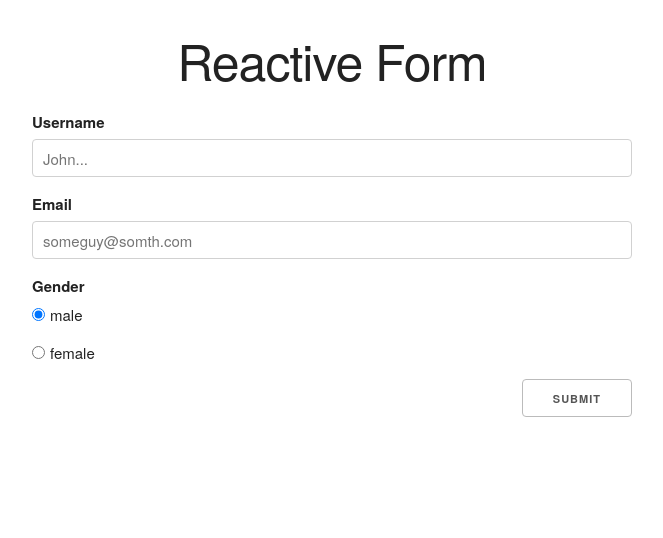
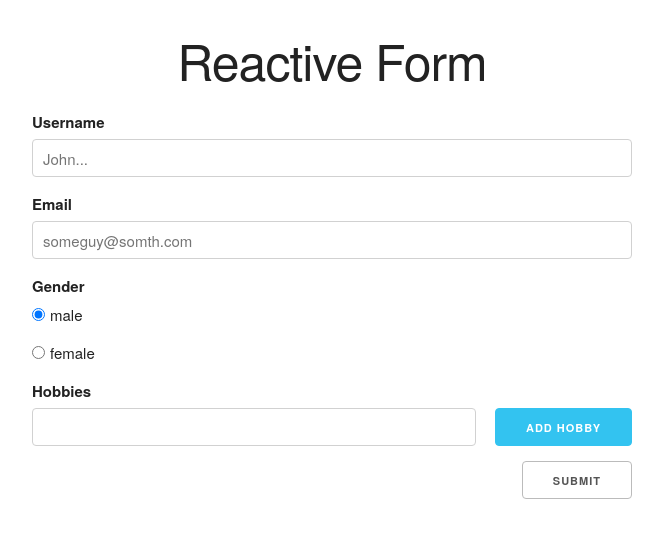
Before and after one commit to du-almeidalima/angular-course, an Angular app: page / in a window 1280 px wide. Shown: the top 538 px of the page, without its empty margins (308-971 px from the left). Built offline with nearby package versions, Linux system fonts and the light colour scheme.

Commit message:
Section 15: (RA) Arrays of Form Controls (FormArray)

```diff
--- a/src/app/app.component.html
+++ b/src/app/app.component.html
@@ -38,6 +38,22 @@
       </div>
     </div>
 
+    <div class="row">
+      <!-- Gender -->
+      <div class="nine columns" formArrayName="hobbies">
+        <label>Hobbies</label>
+        <input *ngFor="let hobbieControl of hobbiesFormControls; let i = index"
+               [formControlName]="i.toString()"
+               type="text" class="u-full-width"
+        >
+      </div>
+
+      <div class="three columns">
+        <button class="u-pull-right button-primary" (click)="onAddHobby()" type="button" style="margin-top: 29px">Add Hobby</button>
+      </div>
+
+    </div>
+
     <input
       [disabled]="userForm.invalid"
       [ngClass]="userForm.invalid ? 'button' : 'button-primary'"
--- a/src/app/app.component.ts
+++ b/src/app/app.component.ts
@@ -1,5 +1,5 @@
 import {Component, OnInit} from '@angular/core';
-import {AbstractControl, FormControl, FormGroup, Validators} from '@angular/forms';
+import {AbstractControl, FormArray, FormControl, FormGroup, Validators} from '@angular/forms';
 
 @Component({
   selector: 'app-root',
@@ -11,13 +11,10 @@ export class AppComponent implements OnInit {
   public genders = ['male', 'female'];
   public userForm: FormGroup;
 
-  public get usernameControl(): AbstractControl {
-    return this.userForm.get('userData.username');
-  }
-
-  public get emailControl(): AbstractControl {
-    return this.userForm.get('userData.email');
-  }
+  public get usernameControl(): AbstractControl { return this.userForm.get('userData.username'); }
+  public get emailControl(): AbstractControl { return this.userForm.get('userData.email'); }
+  public get hobbiesFormArray(): AbstractControl { return this.userForm.get('hobbies'); }
+  public get hobbiesFormControls(): AbstractControl[] { return (this.hobbiesFormArray as FormArray).controls; }
 
   ngOnInit(): void {
     this.userForm = new FormGroup({
@@ -26,11 +23,18 @@ export class AppComponent implements OnInit {
         email: new FormControl(null, [Validators.required, Validators.email])
       }),
       gender: new FormControl('male'),
+      hobbies: new FormArray([new FormControl(null, Validators.required)])
     });
   }
 
   onFormSubmit(): void {
     console.log(this.userForm);
+  }
+
+  onAddHobby(): void {
+    const formControl = new FormControl(null, Validators.required);
+    // We need to cast the AbstractControl to FormArray to work with it
+    (this.hobbiesFormArray as FormArray).push(formControl);
   }
 }
 
@@ -85,7 +89,29 @@ export class AppComponent implements OnInit {
  * Also whenever we add a FormGroup we need to reflect this in our template, wrapping the controls in the FormGroup with a elements that has
  * the formGroupName directive:
  *    <div class="row" formGroupName="userData">
- *      <input formControlName="username" ... >
- *      <input formControlName="email" ... >
- *   </div>
+ *       <input formControlName="username" ... >
+ *       <input formControlName="email" ... >
+ *    </div>
+ *
+ * === REACTIVE ARRAYS OF FORM CONTROLS ===
+ * Imagine that we wanted to create our controls programmatically, in this case, a input control for a hobie. For that we can use FormArray.
+ * we can create one like this:
+ *
+ *    hobbies: new FormArray([])
+ *
+ * In the constructor we can pass a array of FormControl, or we can create one programmatically.
+ *
+ *    onAddHobby(): void {
+        const formControl = new FormControl(null, Validators.required);
+
+        // We need to cast the AbstractControl to FormArray to work with it
+        (this.hobbiesFormArray as FormArray)
+          .push(formControl);
+      }
+ *
+ * For sync it with the Template, again we need to use a directive in the parent, similar to the formGroupName:
+ *    <div class="six columns" formArrayName="hobbies"></div>
+ *
+ * And with that loop through the FormArray
+ * Notice that we don't name the inputs, so their name will be their indexes
  */
```
